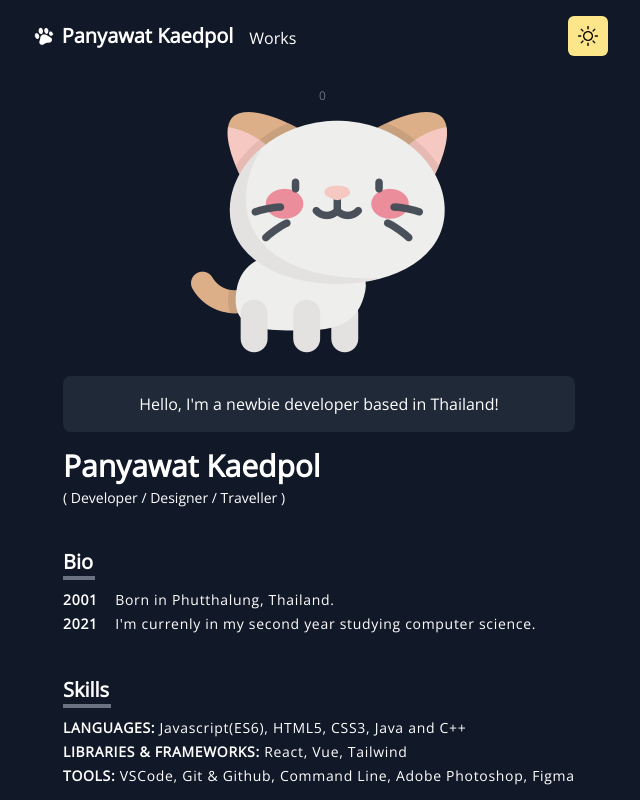
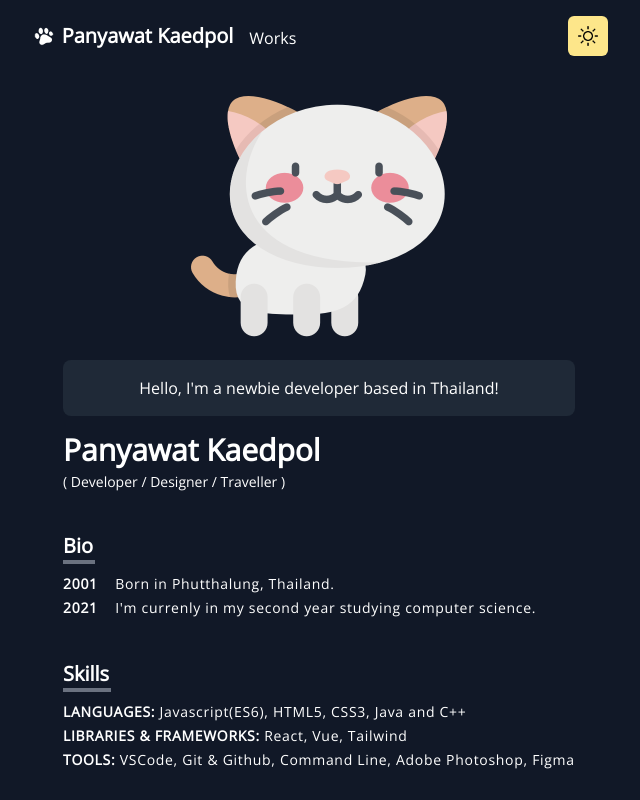
Before and after one commit to pufferbommy/pufferbommy-page, a React (Vite) app: page / in a window 1280 px wide. Shown: the top 800 px of the page, without its empty margins (321-961 px from the left). Built offline with nearby package versions, Linux system fonts and the light colour scheme.

Commit message:
delete minigame

```diff
--- a/src/components/Content.jsx
+++ b/src/components/Content.jsx
@@ -3,16 +3,11 @@ import Cat from '../images/cat.png'
 import Github from '../images/github.png'
 
 const Content = () => {
-    const [count, setCount] = useState(0)
-
     return (
         <div className="flex flex-col items-center w-screen">
             <div className="max-w-md flex flex-col md:max-w-lg">
                 {/* Big Image and Mini Game*/}
-                <div onClick={() => setCount(count + 1)} className="my-4">
-                    <p className="text-xs relative left-64 text-gray-500">
-                        {count}
-                    </p>
+                <div className="my-4">
                     <img
                         className=" mx-auto w-1/2 cursor-pointer hover:animate-spin"
                         src={Cat}
```
